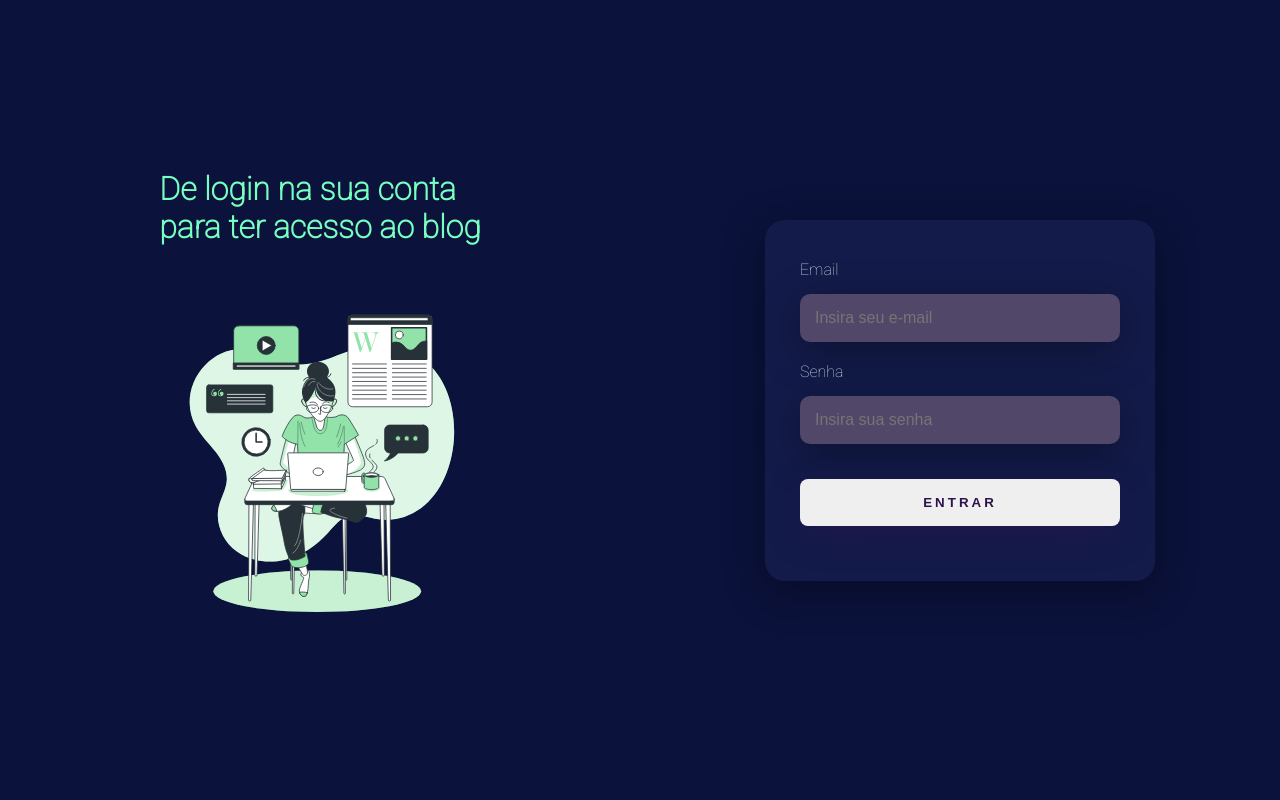
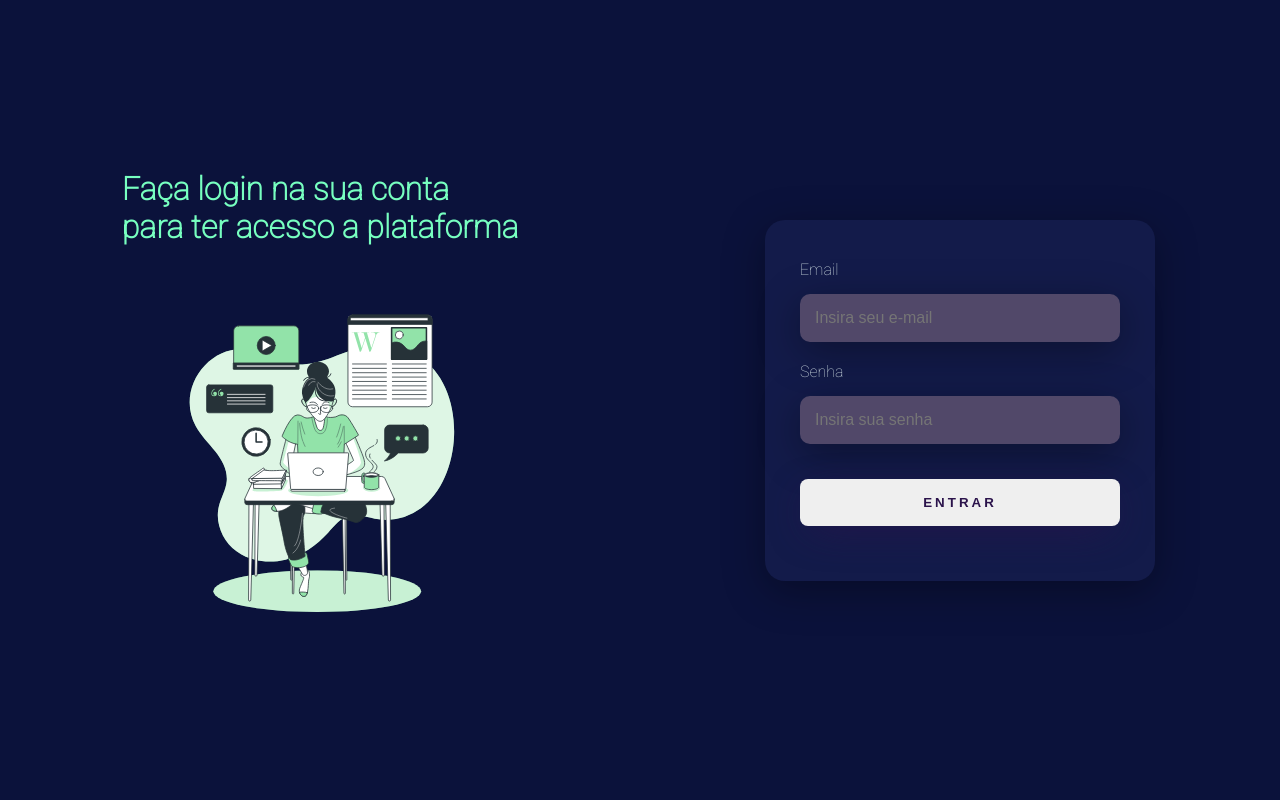
Before and after one commit to Lueslen/Trab_Final_Vivencias, a PHP site: page / in a window 1280 px wide. Run offline with PHP 8.4, Linux system fonts and the light colour scheme.

Commit message:
Update index.php

```diff
--- a/login/index.php
+++ b/login/index.php
@@ -49,7 +49,7 @@ if(isset($_POST['email']) || isset($_POST['senha'])) {
 <body>
     <div class="main-login">
         <div class="login-esquerda">
-            <h1>De login na sua conta<br>para ter acesso ao blog</h1>
+            <h1>Faça login na sua conta<br>para ter acesso a plataforma</h1>
             <img src="blog_imagem.svg" class="imagem-login" alt="blog">
         </div>
     <form action="" method="POST">
```
